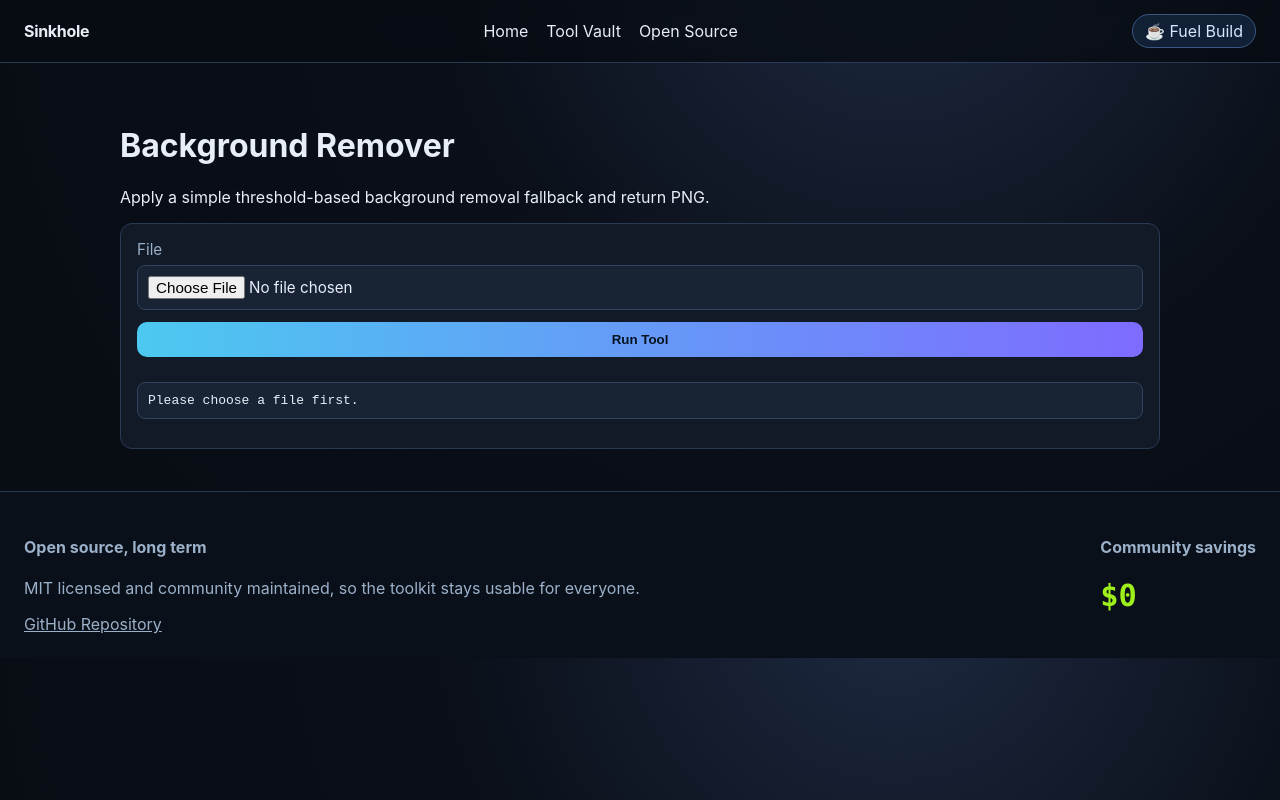
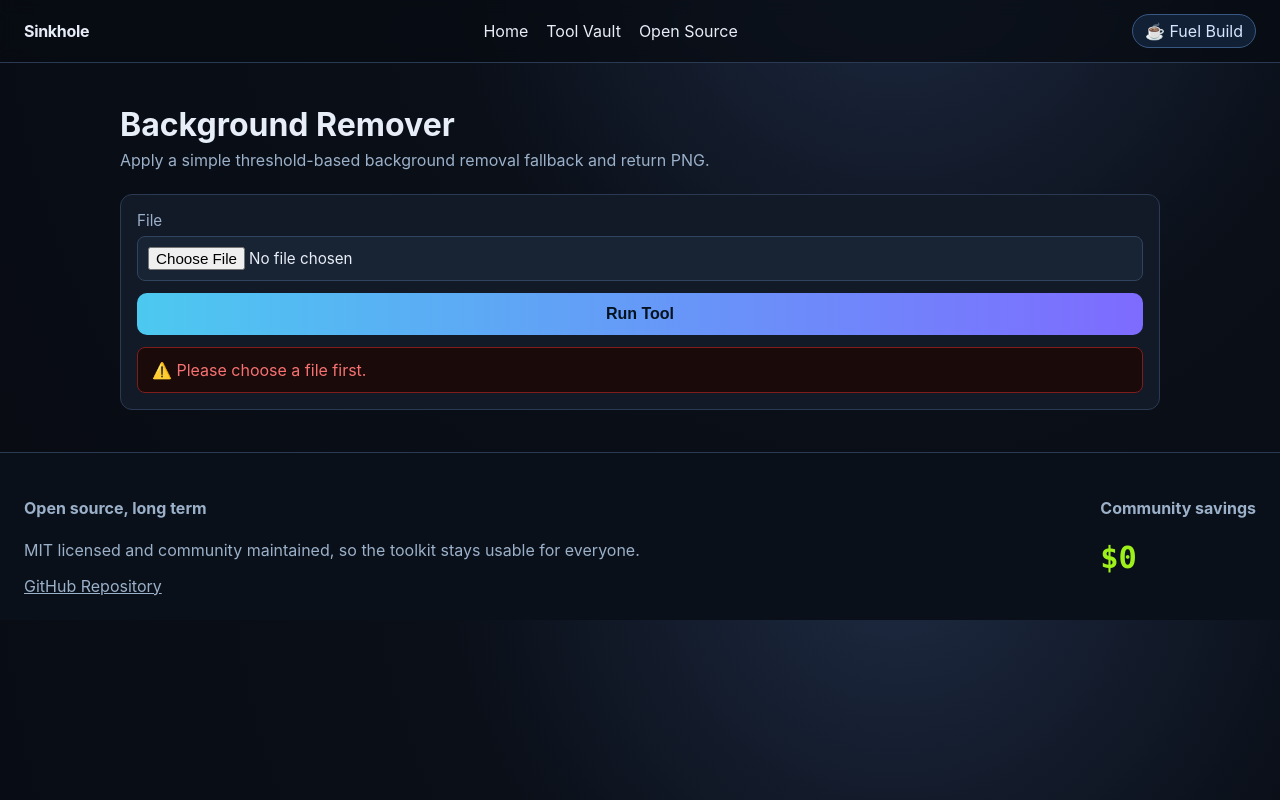
Before and after one commit to BoringEuropeanDev/sinkhole, a Next.js app: page /tools/background-remover in a window 1280 px wide. Both pictures are taken after a click on the button "Run Tool". Built offline with nearby package versions, Linux system fonts and the light colour scheme.

Commit message:
Update page.js

```diff
--- a/app/tools/[slug]/page.js
+++ b/app/tools/[slug]/page.js
@@ -11,36 +11,23 @@ import {
 
 export default function ToolPage() {
   const params = useParams();
+  const slug = Array.isArray(params?.slug) ? params.slug[0] : params?.slug;
+  const tool = useMemo(() => tools.find((t) => t.slug === slug), [slug]);
 
-  // slug comes from the URL: /tools/some-tool-slug
-  const slug = Array.isArray(params?.slug) ? params.slug[0] : params?.slug;
-
-  // Find the tool details in your tools list
-  const tool = useMemo(
-    () => tools.find((t) => t.slug === slug),
-    [slug]
-  );
-
-  // State: what the user typed or uploaded, options, result, etc.
   const [input, setInput] = useState("");
   const [files, setFiles] = useState([]);
   const [optionValues, setOptionValues] = useState({});
-  const [result, setResult] = useState("Run a tool to see the output.");
+  const [result, setResult] = useState(null);
   const [running, setRunning] = useState(false);
   const [downloadUrl, setDownloadUrl] = useState("");
   const [downloadName, setDownloadName] = useState("");
-  const [debug, setDebug] = useState(null);
 
-  // Whenever the tool changes (different slug), reset the UI
   useEffect(() => {
     if (!tool) return;
-
     setInput("");
     setFiles([]);
     setOptionValues(getInitialOptions(tool));
-    setResult("Run a tool to see the output.");
-    setDebug(null);
-
+    setResult(null);
     if (downloadUrl) {
       URL.revokeObjectURL(downloadUrl);
       setDownloadUrl("");
@@ -48,14 +35,12 @@ export default function ToolPage() {
     }
   }, [tool]);
 
-  // Clean up any previous download URL when leaving the page
   useEffect(() => {
     return () => {
       if (downloadUrl) URL.revokeObjectURL(downloadUrl);
     };
   }, [downloadUrl]);
 
-  // If the slug doesn’t match any tool, show an error
   if (!tool) {
     return (
       <div className="page">
@@ -65,15 +50,9 @@ export default function ToolPage() {
   }
 
   async function handleRunTool() {
-    // If already running, block double clicks
     if (running) return;
-
-    console.log("Run Tool clicked for:", tool.slug); // <-- test that click works
-
     setRunning(true);
-    setResult("Working...");
-    setDebug(null);
-
+    setResult({ type: "loading", text: "Working…" });
     if (downloadUrl) {
       URL.revokeObjectURL(downloadUrl);
       setDownloadUrl("");
@@ -81,21 +60,14 @@ export default function ToolPage() {
     }
 
     try {
-      const response = await runTool({
-        tool,
-        input,
-        files,
-        optionValues,
-      });
-
-      setDebug(response.debug || null);
+      const response = await runTool({ tool, input, files, optionValues });
 
       if (!response.ok) {
-        setResult(response.message || "Tool request failed.");
+        setResult({ type: "error", text: response.message || "Tool request failed." });
         return;
       }
 
-      setResult(response.display || "Done.");
+      setResult({ type: "success", text: response.display || "Done." });
 
       if (response.kind === "file") {
         setDownloadUrl(response.url);
@@ -108,8 +80,10 @@ export default function ToolPage() {
 
   return (
     <div className="page">
-      <h1>{tool.name}</h1>
-      <p>{tool.description}</p>
+      <div style={{ marginBottom: 24 }}>
+        <h1 style={{ margin: "0 0 6px" }}>{tool.name}</h1>
+        <p style={{ color: "var(--muted)", margin: 0 }}>{tool.description}</p>
+      </div>
 
       <div className="toolShell">
         {tool.mode === "text" && (
@@ -128,7 +102,7 @@ export default function ToolPage() {
           <>
             {!!tool.options?.length && (
               <div className="toolOptions">
-                <h3>Options</h3>
+                <p style={{ color: "var(--muted)", margin: "0 0 8px", fontWeight: 600 }}>Options</p>
                 {tool.options.map((opt) => (
                   <label key={opt.key}>
                     {opt.label}
@@ -137,10 +111,7 @@ export default function ToolPage() {
                         type="checkbox"
                         checked={Boolean(optionValues[opt.key])}
                         onChange={(e) =>
-                          setOptionValues((prev) => ({
-                            ...prev,
-                            [opt.key]: e.target.checked,
-                          }))
+                          setOptionValues((prev) => ({ ...prev, [opt.key]: e.target.checked }))
                         }
                       />
                     ) : (
@@ -152,10 +123,7 @@ export default function ToolPage() {
                         step={opt.step}
                         placeholder={opt.placeholder}
                         onChange={(e) =>
-                          setOptionValues((prev) => ({
-                            ...prev,
-                            [opt.key]: e.target.value,
-                          }))
+                          setOptionValues((prev) => ({ ...prev, [opt.key]: e.target.value }))
                         }
                       />
                     )}
@@ -181,21 +149,58 @@ export default function ToolPage() {
           className="btn"
           onClick={handleRunTool}
           disabled={running}
+          style={{ width: "100%", padding: "12px", fontSize: "1rem" }}
         >
-          {running ? "Running..." : "Run Tool"}
+          {running ? "Running…" : "Run Tool"}
         </button>
 
-        {downloadUrl && (
-          <p>
-            <a href={downloadUrl} download={downloadName}>
-              Download result
-            </a>
-          </p>
+        {/* Result box — only shows after clicking Run */}
+        {result && (
+          <div style={{
+            borderRadius: 8,
+            border: `1px solid ${result.type === "error" ? "#7f1d1d" : result.type === "loading" ? "var(--border)" : "#1a4731"}`,
+            background: result.type === "error" ? "#1a0a0a" : result.type === "loading" ? "var(--surface-2)" : "#0a1f14",
+            padding: "12px 14px",
+          }}>
+            {result.type === "loading" && (
+              <span style={{ color: "var(--muted)", fontStyle: "italic" }}>⏳ {result.text}</span>
+            )}
+            {result.type === "error" && (
+              <span style={{ color: "#f87171" }}>⚠️ {result.text}</span>
+            )}
+            {result.type === "success" && (
+              <pre style={{
+                margin: 0,
+                border: "none",
+                background: "transparent",
+                padding: 0,
+                color: "var(--text)",
+                fontSize: "0.9rem",
+                whiteSpace: "pre-wrap",
+                wordBreak: "break-word",
+              }}>
+                {result.text}
+              </pre>
+            )}
+          </div>
         )}
 
-        <pre>{result}</pre>
-
-        {debug && <pre>{JSON.stringify(debug, null, 2)}</pre>}
+        {/* Download button */}
+        {downloadUrl && (
+          <a
+            href={downloadUrl}
+            download={downloadName}
+            className="btn"
+            style={{
+              width: "100%",
+              textAlign: "center",
+              padding: "12px",
+              fontSize: "1rem",
+            }}
+          >
+            ⬇️ Download {downloadName}
+          </a>
+        )}
       </div>
     </div>
   );
```
